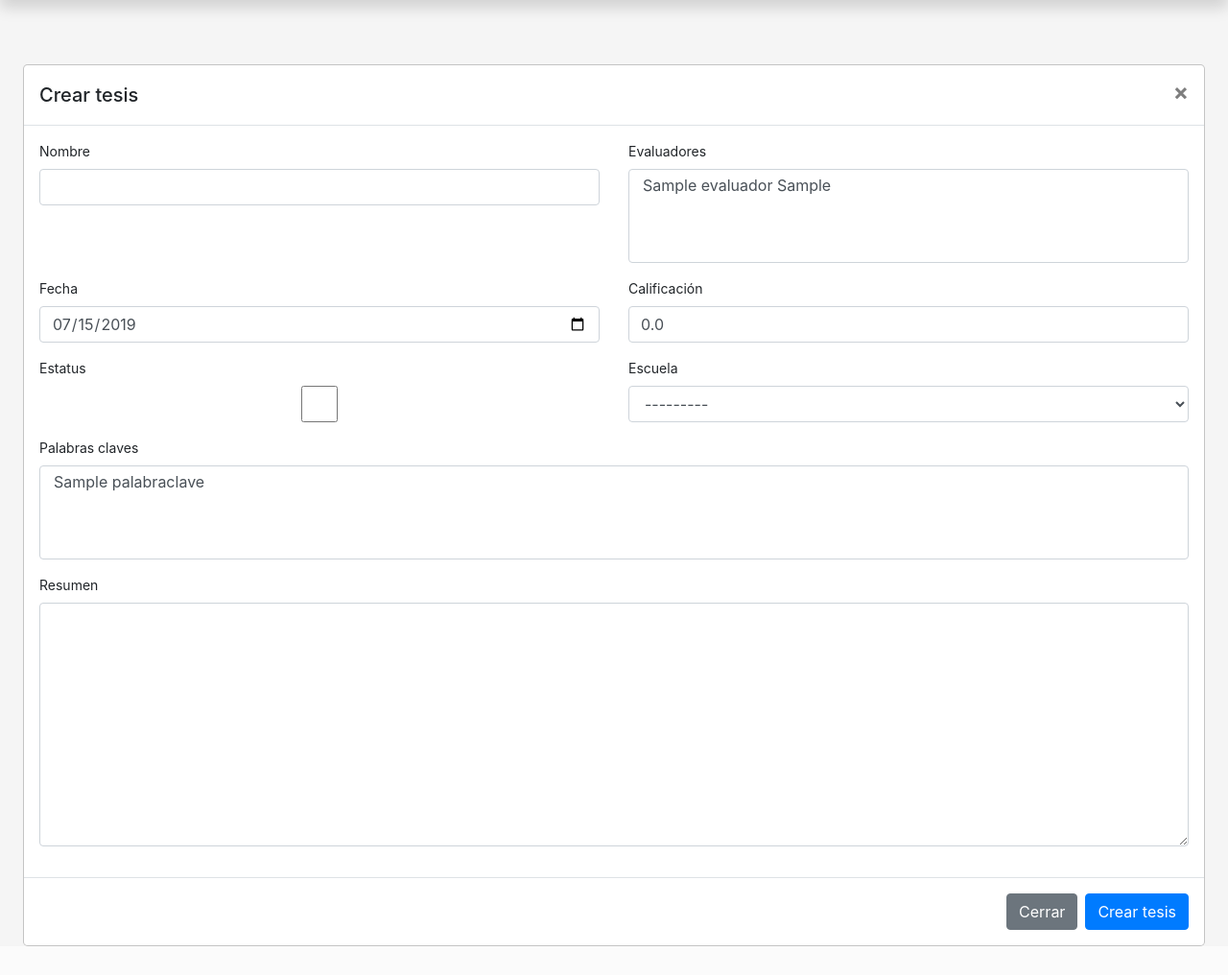
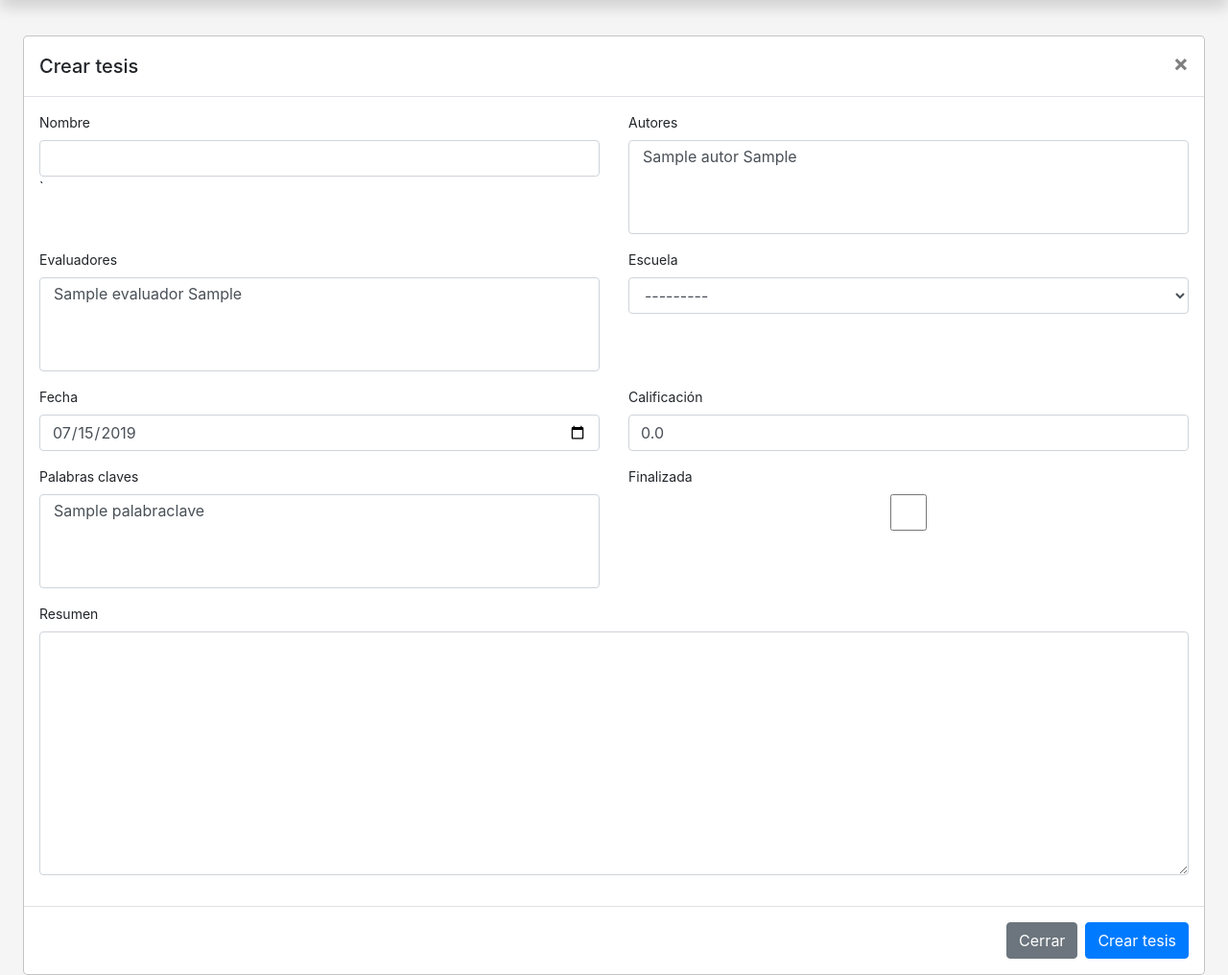
Before and after one commit to angelrivero98/MiniProyecto2-python, a Django app: page /tesis/create in a window 1280 px wide. Shown: the part 48-1064 px from the top of the page at 96% size. Before the commit the page ends 1034 px from the top, so only its background shows below. Run offline with Django 3.2, Linux system fonts and the light colour scheme; tables that the repository leaves empty hold one stand-in row (values such as "Sample post"); parts of the project's set-up code (start-up, migrations or seed data) failed here and were passed over; some libraries are stand-ins or nearby versions.

Commit message:
Se agregan autores a las tesis

```diff
--- a/tesis/forms.py
+++ b/tesis/forms.py
@@ -21,7 +21,6 @@
         widgets = {
             'nombre': forms.TextInput(attrs={'class': 'form-control', 'placeholder': 'Nombre'}),
             'apellido': forms.TextInput(attrs={'class': 'form-control', 'placeholder': 'Apellido'}),
-            'tesis': forms.Select(attrs={'class': 'form-control'}),
         }
 
 
@@ -38,5 +37,5 @@
             'escuela': forms.Select(attrs={'class': 'form-control'}),
             'palabrasclave': forms.SelectMultiple(attrs={'class': 'form-control'}),
             'evaluadores': forms.SelectMultiple(attrs={'class': 'form-control'}),
-            'tutor': forms.Select(attrs={'class': 'form-control'})
+            'autores': forms.SelectMultiple(attrs={'class': 'form-control'})
         }
--- a/tesis/models.py
+++ b/tesis/models.py
@@ -63,6 +63,11 @@
         db_table = 'evaluador'
 
 
+class Autor(Persona):
+    class Meta:
+        db_table = 'autor'
+
+
 class Tesis(models.Model):
     nombre = models.CharField(max_length=255, null=False, blank=False)
     fecha = models.DateField(default=timezone.now, null=False, blank=False)
@@ -75,19 +80,13 @@
         PalabraClave)
     evaluadores = models.ManyToManyField(
         Evaluador, related_name='evaluadores')
+    autores = models.ManyToManyField(Autor, related_name='autores')
 
     class Meta:
         db_table = 'tesis'
 
     def __str__(self):
         return self.nombre
-
-
-class Autor(Persona):
-    tesis = models.ForeignKey(Tesis, on_delete=models.CASCADE, blank=True)
-
-    class Meta:
-        db_table = 'autor'
 
 
 class Audit(models.Model):
--- a/tesis/templates/crear_tesis.html
+++ b/tesis/templates/crear_tesis.html
@@ -15,15 +15,31 @@
           <div class="col-md-6">
             <div class="form-group">
               <label for="">Nombre</label>
-              {{ form.nombre }}
+              {{ form.nombre }}`
               <!-- <input type="text" placeholder="Nombre" class="form-control" /> -->
             </div>
           </div>
           <div class="col-md-6">
             <div class="form-group">
+              <label for="">Autores</label>
+              {{ form.autores }}
+              <!-- <input type="text" placeholder="Evaluadores" class="form-control" /> -->
+            </div>
+          </div>
+        </div>
+        <div class="row">
+          <div class="col-md-6">
+            <div class="form-group">
               <label for="">Evaluadores</label>
               {{ form.evaluadores }}
-              <!-- <input type="text" placeholder="Evaluadores" class="form-control" /> -->
+              <!-- <input type="date" placeholder="Fecha" class="form-control" /> -->
+            </div>
+          </div>
+          <div class="col-md-6">
+            <div class="form-group">
+              <label for="">Escuela</label>
+              {{ form.escuela }}
+              <!-- <input type="text" placeholder="Calificación" class="form-control" /> -->
             </div>
           </div>
         </div>
@@ -32,40 +48,32 @@
             <div class="form-group">
               <label for="">Fecha</label>
               {{ form.fecha }}
-              <!-- <input type="date" placeholder="Fecha" class="form-control" /> -->
+              <!-- <input type="text" placeholder="Estatus" class="form-control" /> -->
             </div>
           </div>
           <div class="col-md-6">
             <div class="form-group">
               <label for="">Calificación</label>
               {{ form.calificacion }}
-              <!-- <input type="text" placeholder="Calificación" class="form-control" /> -->
+              <!-- <input type="text" placeholder="Escuela" class="form-control" /> -->
             </div>
           </div>
         </div>
         <div class="row">
           <div class="col-md-6">
             <div class="form-group">
-              <label for="">Estatus</label>
-              {{ form.finalizada }}
-              <!-- <input type="text" placeholder="Estatus" class="form-control" /> -->
+              <label for="">Palabras claves</label>
+              {{ form.palabrasclave }}
+              <!-- <input type="text" placeholder="Palabras claves" class="form-control" />
+                            <small>Por favor, separe con una "," cada palabra clave</small> -->
             </div>
           </div>
           <div class="col-md-6">
             <div class="form-group">
-              <label for="">Escuela</label>
-              {{ form.escuela }}
-              <!-- <input type="text" placeholder="Escuela" class="form-control" /> -->
-            </div>
-          </div>
-        </div>
-        <div class="row">
-          <div class="col-md-12">
-            <div class="form-group">
-              <label for="">Palabras claves</label>
-              {{ form.palabrasclave }}
+              <label for="">Finalizada</label>
+              {{ form.finalizada }}
               <!-- <input type="text" placeholder="Palabras claves" class="form-control" />
-                            <small>Por favor, separe con una "," cada palabra clave</small> -->
+                              <small>Por favor, separe con una "," cada palabra clave</small> -->
             </div>
           </div>
         </div>
--- a/tesis/urls.py
+++ b/tesis/urls.py
@@ -5,7 +5,7 @@
     path('users/', views.get_users, name='users'),
     path('', views.TesisView.as_view(), name='tesis'),
     path('tesis/create', views.create_tesis, name='create_tesis'),
-    path('postAutor/', views.postAutor, name='postAutor'),
+    path('autor/', views.postAutor, name='autor'),
     path('users/', views.get_users, name='users'),
     path('users/create/', views.create_user, name='create_user'),
     path('users/<int:user_id>/update', views.update_user, name='update_user'),
--- a/tesis/views.py
+++ b/tesis/views.py
@@ -7,7 +7,9 @@
 import threading
 # Create your views here.
 
-#Esta funcion es para la creacion de usuarios donde se valida el formulario de usuario
+# Esta funcion es para la creacion de usuarios donde se valida el formulario de usuario
+
+
 def create_user(request):
     if request.method == "GET":
         form = UsuarioForm()
@@ -82,7 +84,9 @@
     user.delete()
     return redirect('users')
 
-#Esta funcion es para la creacion de tesis donde se valida el formulario de tesis
+# Esta funcion es para la creacion de tesis donde se valida el formulario de tesis
+
+
 def create_tesis(request):
     if request.method == 'GET':
         form = TesisForm()
@@ -127,6 +131,7 @@
                 formAutor.save()
                 return redirect('tesis')
             except:
+                return render(request, 'createAutor.html', {'formAutor': formAutor})
                 pass
     formAutor = AutorForm()
     return render(request, 'createAutor.html', {'formAutor': formAutor})
```
Also changed, not shown: tesis/templates/createAutor.html (+7 -11 lines), tesis/templates/tesis.html (+6 -4 lines).
